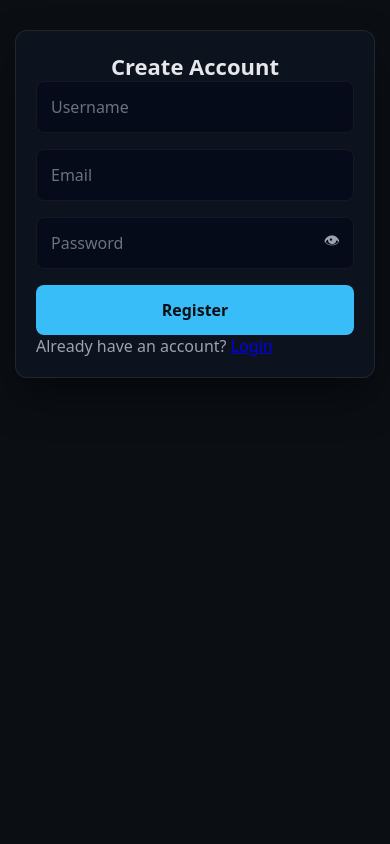
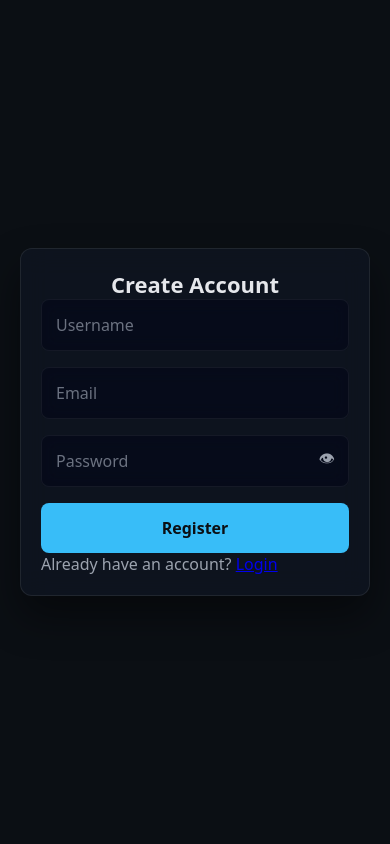
Before and after one commit to adarshx001/BlackICE, a Flask app: page /register in a window 390 px wide. Run offline with Flask 3, Linux system fonts and the light colour scheme.

Commit message:
Implement mobile styles for auth and dashboard pages
Added mobile-specific styles for authentication and dashboard pages.

```diff
--- a/static/style.css
+++ b/static/style.css
@@ -844,3 +844,47 @@ body {
   from { opacity: 0; transform: translateY(10px); }
   to   { opacity: 1; transform: translateY(0); }
 }
+
+
+/* ============ HARD MOBILE OVERRIDE (FINAL FIX) ============ */
+@media (max-width: 768px) {
+
+  body {
+    overflow-x: hidden;
+  }
+
+  /* AUTH PAGES */
+  .auth-page {
+    min-height: 100vh;
+    padding: 20px;
+    display: flex;
+    align-items: center;
+    justify-content: center;
+  }
+
+  .auth-page .card {
+    width: 100%;
+    max-width: 360px;
+    margin: 0;
+  }
+
+  /* DASHBOARD */
+  .dashboard-page {
+    padding: 16px;
+  }
+
+  .dashboard-page .grid {
+    grid-template-columns: 1fr !important;
+  }
+
+  .dashboard-page .card {
+    width: 100%;
+    margin: 0;
+  }
+
+  /* REMOVE DESKTOP CONTAINER BEHAVIOR */
+  .container {
+    max-width: 100% !important;
+    margin: 0 !important;
+  }
+}
```
